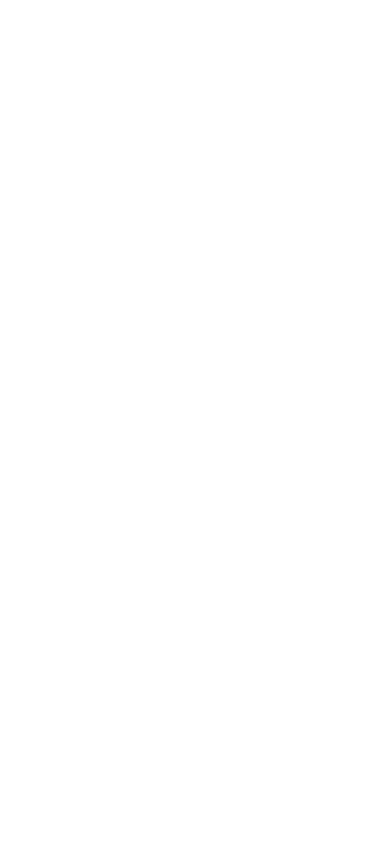
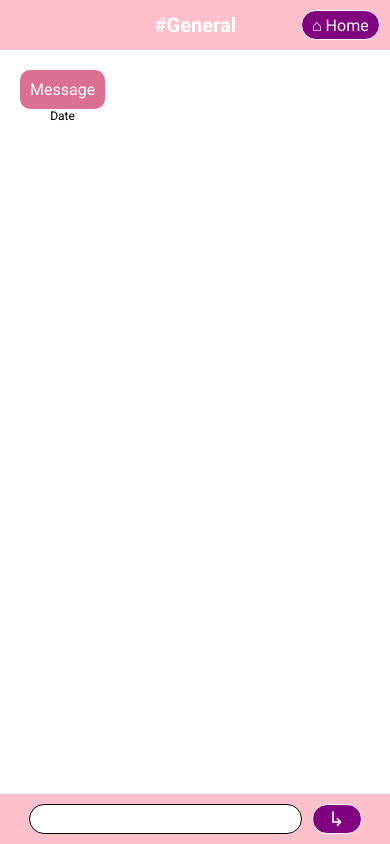
Before and after one commit to iMadfxq/React-Chat-App, a React (Create React App) app: page /chat in a window 390 px wide. Before the commit this address had no page. Built offline with nearby package versions, Linux system fonts and the light colour scheme.

Commit message:
made fully responsive, created chat component, design looking good. Ready to start with functionality

```diff
--- a/src/App.js
+++ b/src/App.js
@@ -2,11 +2,13 @@
 import { Route, Routes } from "react-router";
 
 import Home from "./Routes/Home/home.route";
+import Channel from "./Components/channel-chat/channel-chat.component";
 
 function App() {
   return (
     <Routes>
       <Route index element={<Home />} />
+      <Route path={'/chat'} element={<Channel channelName={'General'} />} />
     </Routes>
   );
 }
--- a/src/App.scss
+++ b/src/App.scss
@@ -1,3 +1,5 @@
 #root {
   position: relative;
+  min-height: 100vh;
+  width: 100vw;
 }
--- /dev/null
+++ b/src/Components/channel-chat/channel-chat.component.jsx
@@ -0,0 +1,21 @@
+import MessageForm from "../message-form/message-form.component"
+
+import './channel-chat.styles.scss'
+
+export default function Channel({channelName}) {
+  return (
+    <section className="channel">
+      <header className="channel__header">
+        <h2>#{channelName}</h2>
+        <button>⌂ Home</button>
+      </header>
+      <section className="channel__messages">
+        <article>
+          <p>Message</p>
+          <span>Date</span>
+        </article>
+      </section>
+      <MessageForm />
+    </section>
+  )
+}
--- /dev/null
+++ b/src/Components/channel-chat/channel-chat.styles.scss
@@ -0,0 +1,64 @@
+.channel {
+  position: relative;
+  height: 100vh;
+  width: 100vw;
+
+  &__header {
+    width: 100%;
+    height: 50px;
+    padding: 0px 10px;
+    display: flex;
+    align-items: center;
+    justify-content: space-around;
+    background-color: pink;
+    position: absolute;
+    top: 0;
+
+    h2 {
+      color: rgb(255, 255, 255);
+      font-size: 2rem;
+      width: 75vw;
+      padding-left: 80px;
+      text-align: center;
+    }
+
+    button {
+      width: 80px;
+      height: 30px;
+      font-size: 1.6rem;
+      background-color: purple;
+      border: 1px solid white;
+      color: white;
+      border-radius: 20px;
+      cursor: pointer;
+    }
+  }
+
+  &__messages {
+    display: flex;
+    flex-direction: column;
+    height: 100%;
+    width: 100%;
+    padding: 70px 20px;
+
+    article {
+      display: flex;
+      flex-direction: column;
+      align-items: center;
+      width: fit-content;
+      height: fit-content;
+      p {
+        background-color: palevioletred;
+        padding: 10px;
+        font-size: 1.6rem;
+        border-radius: 10px;
+      color: white;
+
+      }
+      span {
+        font-size: 1.2rem;
+      }
+
+    }
+  }
+}
--- a/src/Components/message-form/message-form.styles.scss
+++ b/src/Components/message-form/message-form.styles.scss
@@ -1,10 +1,12 @@
 .message__form--container {
   display: flex;
   width: 100%;
+  height: 50px;
   align-items: center;
   justify-content: center;
-  background-color: rgb(189, 189, 189);
-  padding: 10px;
+  background-color: pink;
+  position: absolute;
+  bottom: 0;
 
   form {
     width: inherit;
@@ -22,8 +24,9 @@
       font-size: 2rem;
       width: 50px;
       height: 30px;
-      border: 1px black solid;
-      background-color: cyan;
+      border: 1px white solid;
+      color: white;
+      background-color: purple;
       border-radius: 20px;
       margin-left: 10px;
       cursor: pointer;
--- a/src/Routes/Home/home.styles.scss
+++ b/src/Routes/Home/home.styles.scss
@@ -89,3 +89,12 @@
   }
 }
 }
+
+@media screen and (max-width: 600px) {
+  .main__channelSelector {
+    flex-direction: column;
+  }
+  .main__title {
+    margin-top: 60px;
+  }
+}
```
